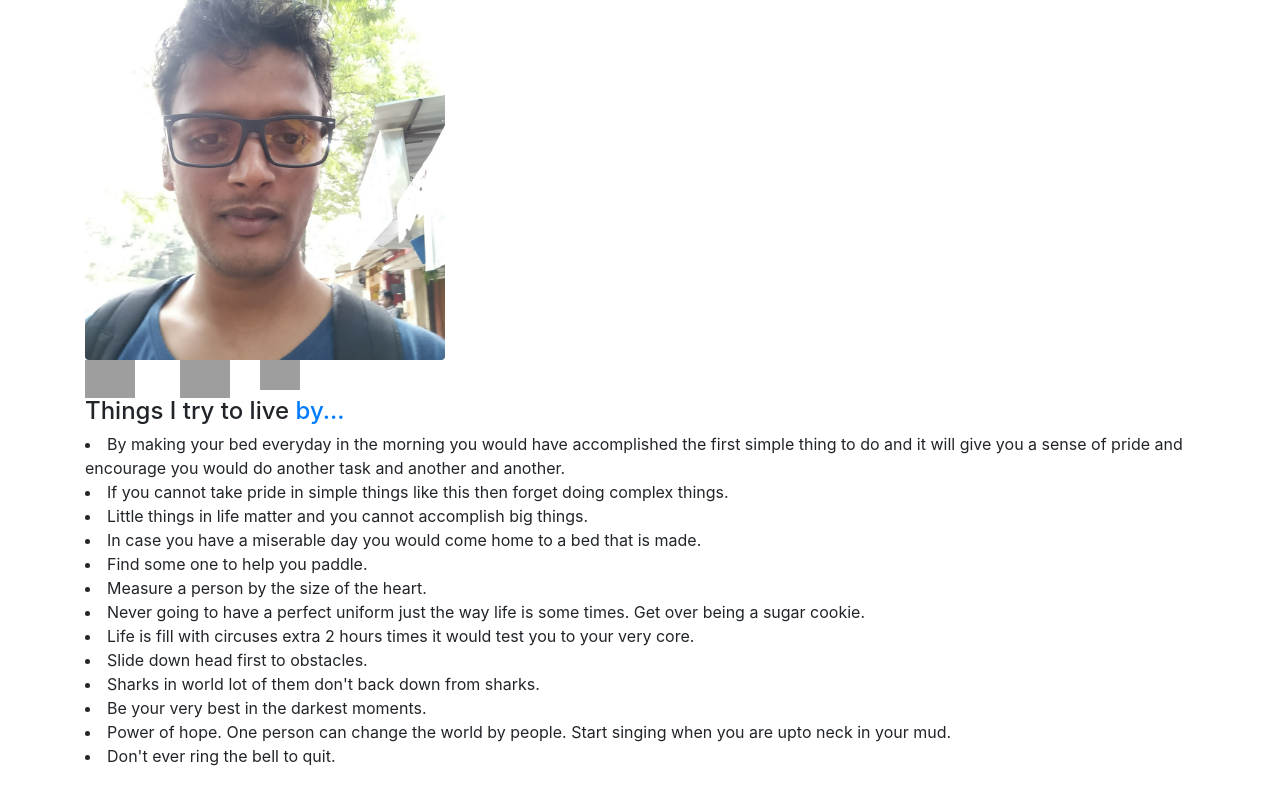
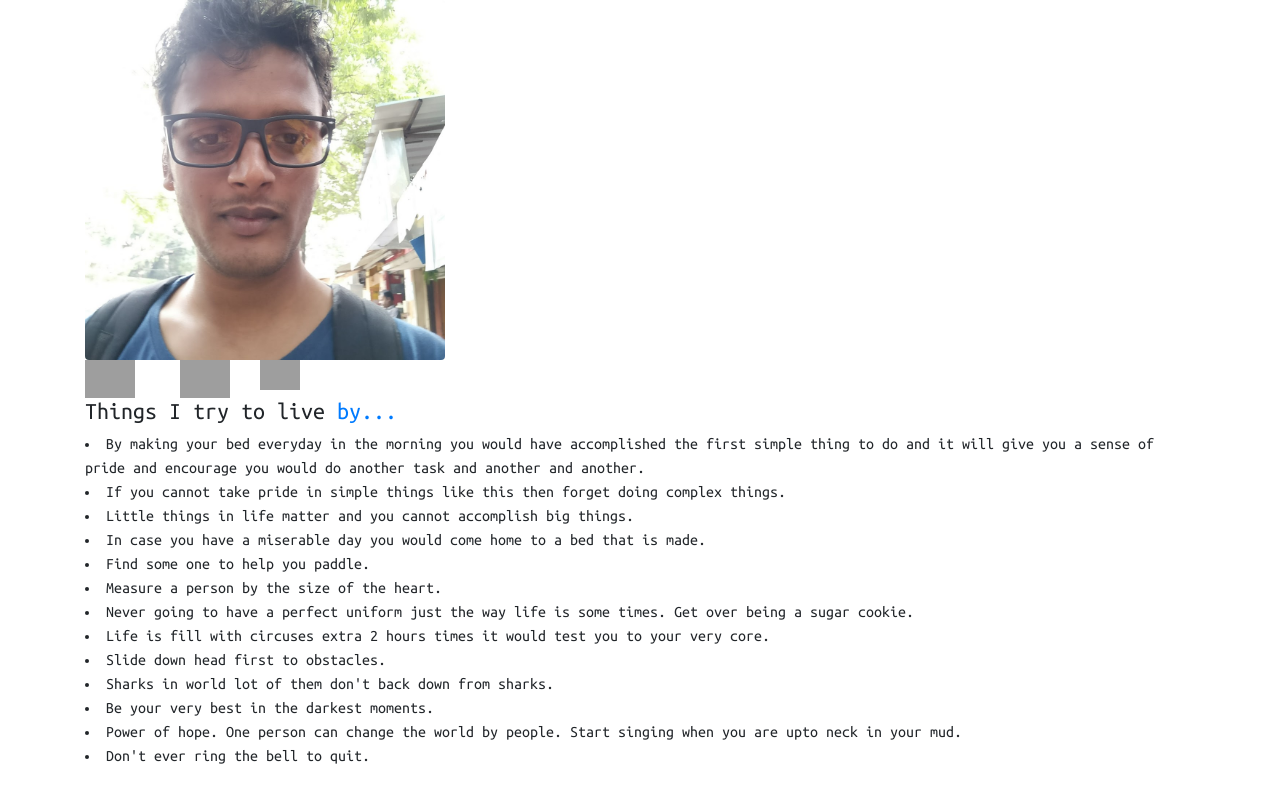
Before and after one commit to adityavarma1234/personal_website, a plain HTML site: page public/index.html in a window 1280 px wide. Drawn offline with nearby package versions, Linux system fonts and the light colour scheme; grey boxes are pictures that could not be loaded.

Commit message:
add ubuntu mono font

```diff
--- a/public/index.html
+++ b/public/index.html
@@ -1,5 +1,6 @@
 <!doctype html>
 <html>
+  <link rel="stylesheet" type="text/css" href="//fonts.googleapis.com/css?family=Ubuntu+Mono" />
   <link rel="stylesheet" href="https://maxcdn.bootstrapcdn.com/bootstrap/4.0.0-beta/css/bootstrap.min.css" integrity="sha384-/Y6pD6FV/Vv2HJnA6t+vslU6fwYXjCFtcEpHbNJ0lyAFsXTsjBbfaDjzALeQsN6M" crossorigin="anonymous">
   <script src="https://maxcdn.bootstrapcdn.com/bootstrap/4.0.0-beta/js/bootstrap.min.js" integrity="sha384-h0AbiXch4ZDo7tp9hKZ4TsHbi047NrKGLO3SEJAg45jXxnGIfYzk4Si90RDIqNm1" crossorigin="anonymous"></script>
   <head>
@@ -98,4 +99,9 @@
 
     </div>
   </body>
+  <style>
+    body {
+      font-family: Ubuntu Mono;
+    }
+  </style>
 </html>
```
